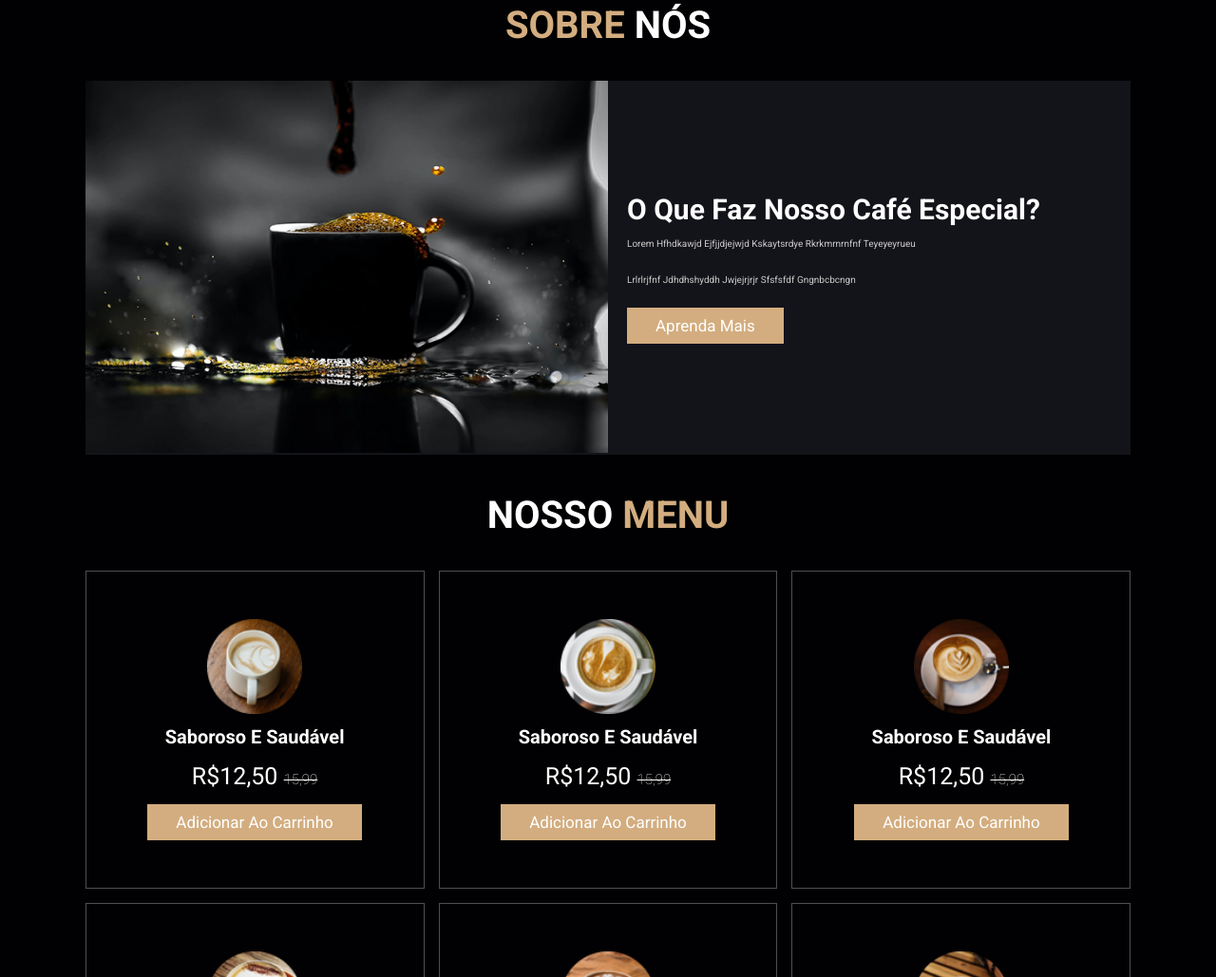
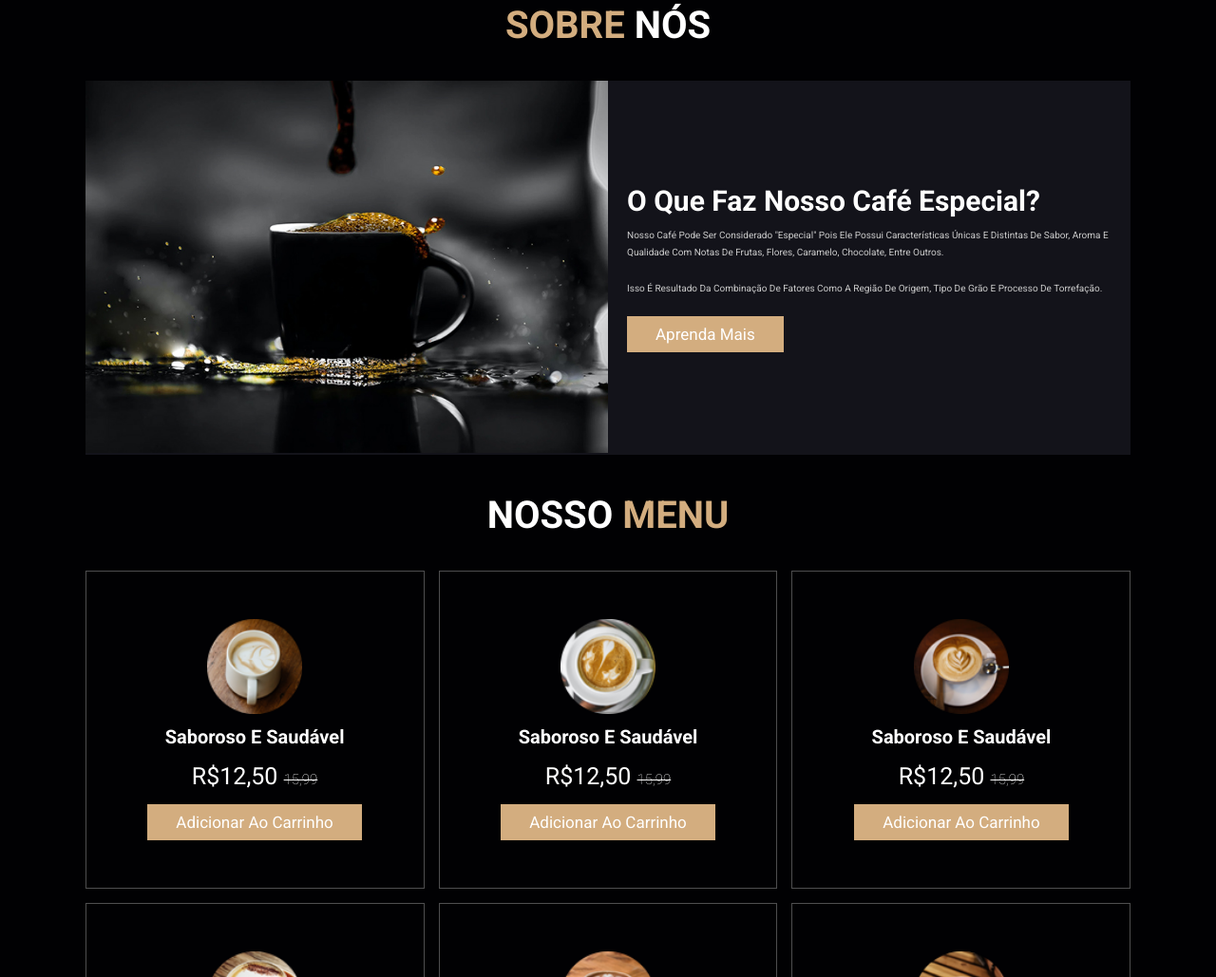
Before and after one commit to Isabella-Pompeo/site-cafeteria, a plain HTML site: page index.html in a window 1280 px wide. Shown: the part 817-1846 px from the top of the page at 95% size. Drawn offline with Linux system fonts and the light colour scheme.

Commit message:
update index.html

```diff
--- a/index.html
+++ b/index.html
@@ -93,8 +93,8 @@
 
             <div class="content">
               <h3>O que faz nosso café especial?</h3>
-              <p>lorem hfhdkawjd ejfjjdjejwjd kskaytsrdye rkrkmrnrnfnf teyeyeyrueu</p>
-              <p>lrlrlrjfnf jdhdhshyddh jwjejrjrjr sfsfsfdf gngnbcbcngn</p>
+              <p>Nosso café pode ser considerado "especial" pois ele possui características únicas e distintas de sabor, aroma e qualidade com notas de frutas, flores, caramelo, chocolate, entre outros.</p>
+              <p>Isso é resultado da combinação de fatores como a região de origem, tipo de grão e processo de torrefação.</p>
               <a href="#" class="btn">Aprenda Mais</a>
             </div>
 
```
